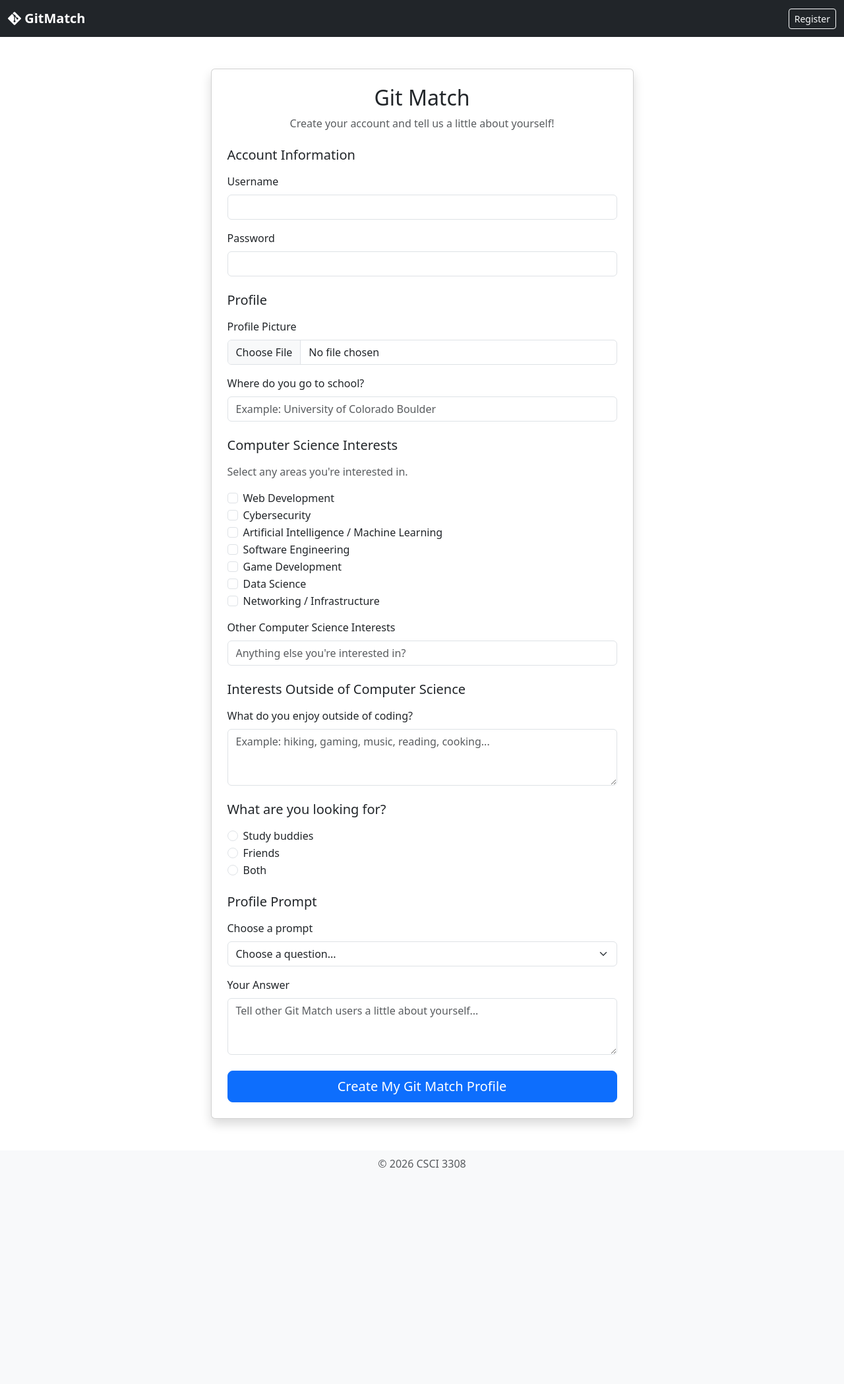
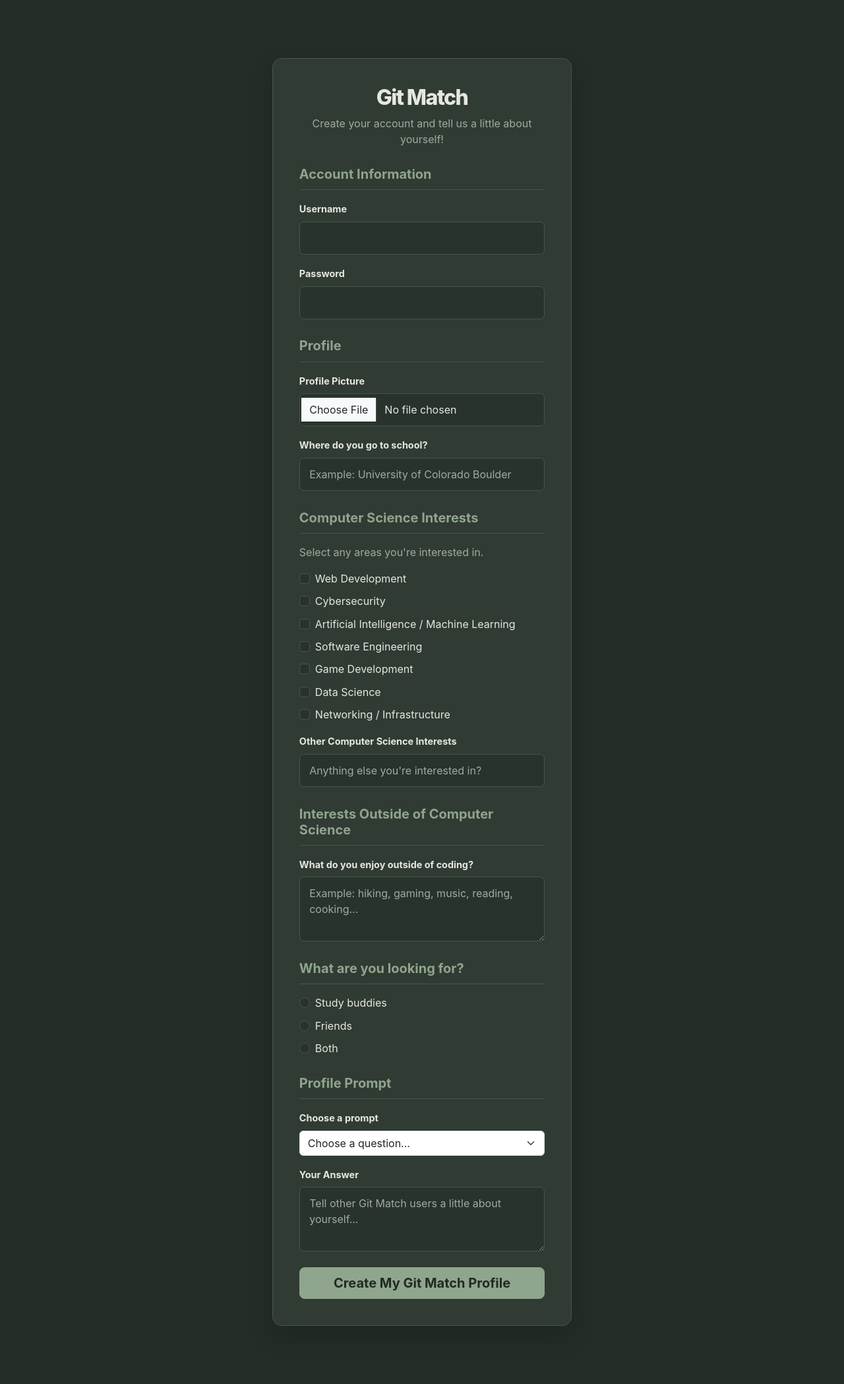
Before and after one commit to meerab9/CSCI-3308-Group-Project-, a Node server app: template ProjectSourceCode/reference-teammate-drafts/views/pages/register.hbs in a window 1280 px wide. Shown: the whole page at 66% size. Before the commit the page ends 1770 px from the top, so only its background shows below. Run offline with Node 20, Linux system fonts and the light colour scheme; the template is opened without the code that fills it, so the values that code supplies are empty; some libraries are stand-ins or nearby versions.

Commit message:
Update shared styles

```diff
--- a/ProjectSourceCode/reference-teammate-drafts/index.js
+++ b/ProjectSourceCode/reference-teammate-drafts/index.js
@@ -20,7 +20,7 @@ app.use(express.static(__dirname + '/'));
 
 const hbs = handlebars.create({
   extname: 'hbs',
-  layoutsDir: path.join(__dirname, 'views'),
+  layoutsDir: path.join(__dirname, 'views/layouts'),
   defaultLayout: 'layouts-main'
 });
 
--- /dev/null
+++ b/ProjectSourceCode/reference-teammate-drafts/resources/css/styles.css
@@ -0,0 +1,349 @@
+
+/* git match shared styles */
+
+:root {
+    --background: #242D28;
+    --panel: #303B34;
+    --panel-hover: #3B4940;
+    --border: #46544A;
+    --text: #E5E8DF;
+    --muted: #A0AAA0;
+    --green: #8FA58D;
+    --green-hover: #A6B9A2;
+    --input: #28332D;
+}
+
+* {
+    box-sizing: border-box;
+}
+
+body {
+    min-height: 100vh;
+    margin: 0;
+    background: var(--background);
+    color: var(--text);
+    font-family: -apple-system, BlinkMacSystemFont, "Segoe UI", sans-serif;
+}
+
+a {
+    color: var(--green-hover);
+}
+
+a:hover {
+    color: #C0CEB9;
+}
+
+
+/* navigation bar */
+
+.navbar {
+    min-height: 64px;
+    padding: 0.7rem 2rem;
+    background: var(--panel) !important;
+    border-bottom: 1px solid var(--border);
+}
+
+.navbar-brand {
+    color: var(--text) !important;
+    font-size: 1.25rem;
+    font-weight: 800;
+    letter-spacing: -0.04em;
+}
+
+.navbar-brand i {
+    color: var(--green-hover);
+}
+
+.navbar-text {
+    color: var(--muted) !important;
+}
+
+.navbar .btn-outline-light {
+    color: var(--text);
+    border-color: var(--border);
+}
+
+.navbar .btn-outline-light:hover {
+    background: var(--panel-hover);
+    border-color: var(--green);
+    color: var(--text);
+}
+
+.navbar .btn-light {
+    background: var(--green);
+    border-color: var(--green);
+    color: #202A23;
+}
+
+.navbar .btn-light:hover {
+    background: var(--green-hover);
+    border-color: var(--green-hover);
+    color: #202A23;
+}
+
+
+/* homepage */
+
+.home-page {
+    min-height: calc(100vh - 64px);
+    display: grid;
+    place-items: center;
+    padding: 2rem 1rem;
+}
+
+.home-container {
+    width: min(100%, 460px);
+    padding: 3rem 2rem;
+    background: var(--panel);
+    border: 1px solid var(--border);
+    border-radius: 14px;
+    text-align: center;
+    box-shadow: 0 16px 40px rgba(0, 0, 0, 0.18);
+}
+
+.home-container h1 {
+    margin-bottom: 1rem;
+    color: var(--text);
+    font-size: clamp(2.5rem, 7vw, 3.5rem);
+    font-weight: 800;
+    letter-spacing: -0.07em;
+}
+
+.home-container h1::after {
+    content: ".";
+    color: var(--green);
+}
+
+.home-options {
+    display: grid;
+    gap: 0.9rem;
+    margin-top: 2rem;
+}
+
+.home-button {
+    display: flex;
+    justify-content: center;
+    align-items: center;
+    min-height: 48px;
+    padding: 0.8rem 1.2rem;
+    border: 1px solid var(--green);
+    border-radius: 7px;
+    background: var(--green);
+    color: #202A23;
+    font-weight: 700;
+    text-decoration: none;
+    transition: 0.2s ease;
+}
+
+.home-button:hover {
+    background: var(--green-hover);
+    border-color: var(--green-hover);
+    color: #202A23;
+    transform: translateY(-2px);
+}
+
+.home-button:last-child {
+    background: transparent;
+    border-color: var(--border);
+    color: var(--text);
+}
+
+.home-button:last-child:hover {
+    background: var(--panel-hover);
+    border-color: var(--green);
+    color: var(--text);
+}
+
+
+/* login page */
+
+.login-page {
+    min-height: calc(100vh - 64px);
+    display: grid;
+    place-items: center;
+    padding: 2rem 1rem;
+}
+
+.login-container {
+    width: min(100%, 440px);
+    padding: 2.75rem;
+    background: var(--panel);
+    border: 1px solid var(--border);
+    border-radius: 14px;
+    box-shadow: 0 16px 40px rgba(0, 0, 0, 0.18);
+    text-align: center;
+}
+
+.login-label {
+    margin-bottom: 0.5rem;
+    color: var(--green);
+    font-size: 0.8rem;
+    font-weight: 800;
+    letter-spacing: 0.15em;
+    text-transform: uppercase;
+}
+
+.login-container h1 {
+    margin-bottom: 0.5rem;
+    color: var(--text);
+    font-size: 2.5rem;
+    font-weight: 800;
+    letter-spacing: -0.06em;
+}
+
+.login-form {
+    display: grid;
+    gap: 1rem;
+    margin-top: 2rem;
+}
+
+.login-form input,
+.register-page .form-control,
+.register-page textarea {
+    width: 100%;
+    min-height: 46px;
+    padding: 0.75rem 0.9rem;
+    border: 1px solid var(--border);
+    border-radius: 7px;
+    background: var(--input);
+    color: var(--text);
+    font: inherit;
+}
+
+.login-form input::placeholder,
+.register-page .form-control::placeholder {
+    color: var(--muted);
+}
+
+.login-form input:focus,
+.register-page .form-control:focus,
+.register-page textarea:focus {
+    border-color: var(--green);
+    outline: none;
+    background: var(--input);
+    color: var(--text);
+    box-shadow: 0 0 0 3px rgba(143, 165, 141, 0.18);
+}
+
+.login-form button {
+    min-height: 48px;
+    margin-top: 0.5rem;
+    border: 1px solid var(--green);
+    border-radius: 7px;
+    background: var(--green);
+    color: #202A23;
+    font-weight: 700;
+    cursor: pointer;
+}
+
+.login-form button:hover {
+    background: var(--green-hover);
+    border-color: var(--green-hover);
+}
+
+
+/* registration page */
+
+.register-page {
+    min-height: calc(100vh - 64px);
+    padding: 2.5rem 1rem;
+}
+
+.register-page .container {
+    max-width: 820px;
+}
+
+.register-page .card {
+    overflow: hidden;
+    border: 1px solid var(--border);
+    border-radius: 14px;
+    background: var(--panel);
+    color: var(--text);
+    box-shadow: 0 16px 40px rgba(0, 0, 0, 0.18) !important;
+}
+
+.register-page .card-body {
+    padding: 2.5rem !important;
+}
+
+.register-page h2 {
+    color: var(--text);
+    font-size: 2rem;
+    font-weight: 800;
+    letter-spacing: -0.05em;
+}
+
+.register-page h5 {
+    margin-top: 1.8rem;
+    padding-bottom: 0.7rem;
+    border-bottom: 1px solid var(--border);
+    color: var(--green);
+    font-weight: 750;
+}
+
+.register-page .form-label {
+    color: var(--text);
+    font-size: 0.9rem;
+    font-weight: 650;
+}
+
+.register-page .text-muted {
+    color: var(--muted) !important;
+}
+
+.register-page .form-check {
+    margin-bottom: 0.65rem;
+}
+
+.register-page .form-check-input {
+    background-color: var(--input);
+    border-color: var(--border);
+    box-shadow: none;
+}
+
+.register-page .form-check-input:checked {
+    background-color: var(--green);
+    border-color: var(--green);
+}
+
+.register-page .form-check-label {
+    color: var(--text);
+}
+
+.register-page .btn-primary {
+    min-height: 48px;
+    border-color: var(--green);
+    background: var(--green);
+    color: #202A23;
+    font-weight: 700;
+}
+
+.register-page .btn-primary:hover {
+    border-color: var(--green-hover);
+    background: var(--green-hover);
+    color: #202A23;
+}
+
+.register-page .alert-danger {
+    border-color: rgba(220, 120, 110, 0.4);
+    background: rgba(220, 120, 110, 0.12);
+    color: #E9AAA2;
+}
+
+
+/* responsive design */
+
+@media (max-width: 575px) {
+    .navbar {
+        padding: 0.7rem 1rem;
+    }
+
+    .home-container,
+    .login-container {
+        padding: 2rem 1.4rem;
+    }
+
+    .register-page .card-body {
+        padding: 1.4rem !important;
+    }
+}
--- /dev/null
+++ b/ProjectSourceCode/reference-teammate-drafts/views/layouts/layouts-main.hbs
@@ -0,0 +1,28 @@
+
+<!DOCTYPE html>
+<html lang="en">
+
+<head>
+    <meta charset="UTF-8">
+    <meta name="viewport" content="width=device-width, initial-scale=1">
+
+    <title>Git Match</title>
+
+    <!-- bootstrap -->
+    <link
+        href="https://cdn.jsdelivr.net/npm/bootstrap@5.3.3/dist/css/bootstrap.min.css"
+        rel="stylesheet"
+    >
+
+    <!-- custom stylesheet -->
+    <link rel="stylesheet" href="/resources/css/styles.css">
+</head>
+
+<body>
+
+    {{{body}}}
+
+    <script src="https://cdn.jsdelivr.net/npm/bootstrap@5.3.3/dist/js/bootstrap.bundle.min.js"></script>
+
+</body>
+</html>
--- a/ProjectSourceCode/reference-teammate-drafts/views/pages/register.hbs
+++ b/ProjectSourceCode/reference-teammate-drafts/views/pages/register.hbs
@@ -1,6 +1,6 @@
 <!-- page where user can register / create an account -->
 <!-- rought draft we can standarize a style for all the pages later -->
-
+<div class="register-page">
   <div class="container mt-5 mb-5">
     <div class="row justify-content-center">
       <div class="col-md-8 col-lg-7">
@@ -364,3 +364,4 @@
       </div>
     </div>
   </div>
+</div>
--- a/ProjectSourceCode/src/views/partials/head.hbs
+++ b/ProjectSourceCode/src/views/partials/head.hbs
@@ -7,5 +7,6 @@
   <link href="https://cdn.jsdelivr.net/npm/bootstrap@5.3.3/dist/css/bootstrap.min.css" rel="stylesheet">
   <link href="https://cdn.jsdelivr.net/npm/bootstrap-icons@1.11.3/font/bootstrap-icons.min.css" rel="stylesheet">
   <link href="/resources/css/style.css" rel="stylesheet">
+  <link href="/resources/css/all.css" rel="stylesheet">
 </head>
 <body class="d-flex flex-column min-vh-100">
```
Also changed, not shown: ProjectSourceCode/src/resources/css/all.css (added). Lines whose indentation alone changed are shown as unchanged.
